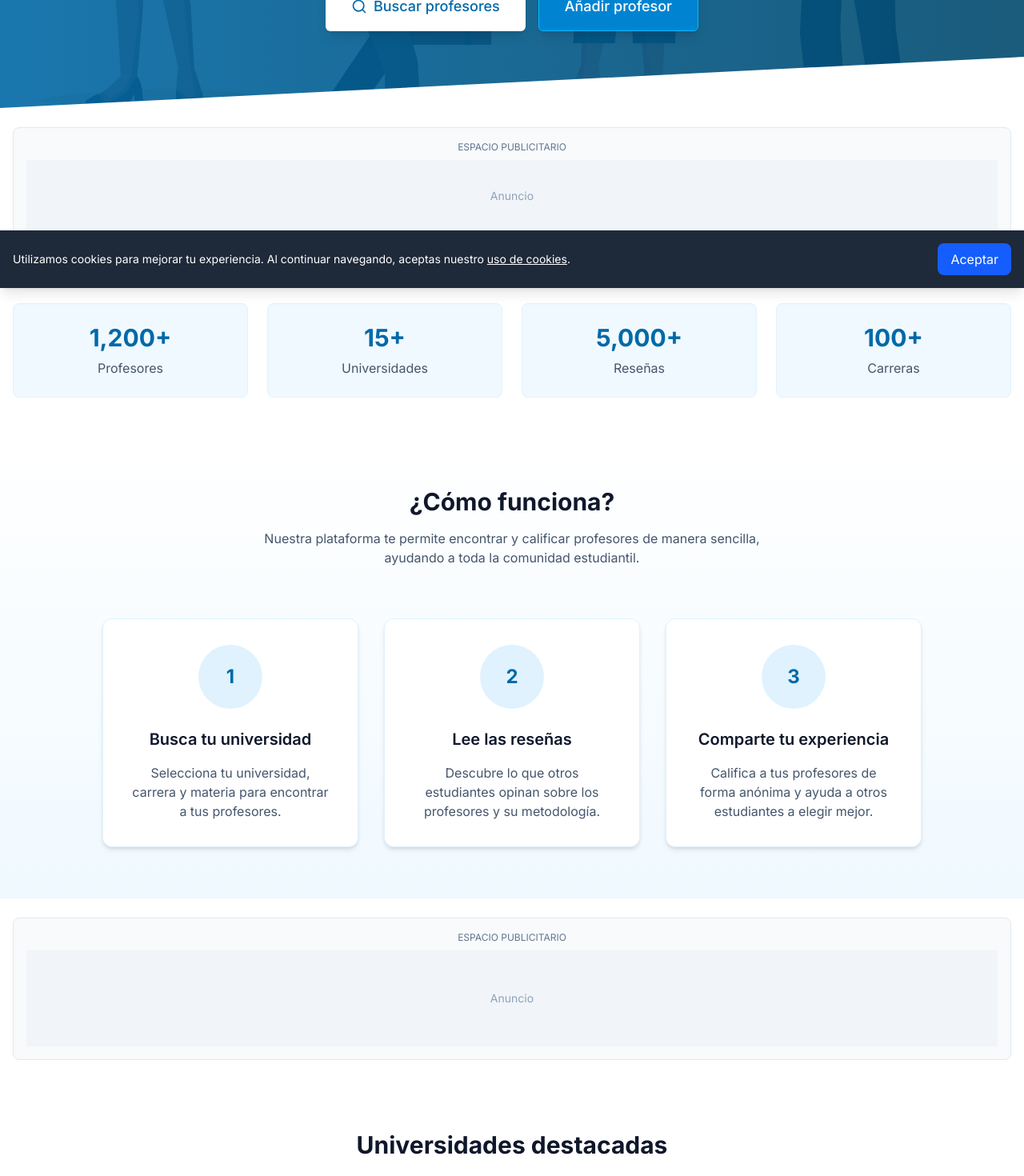
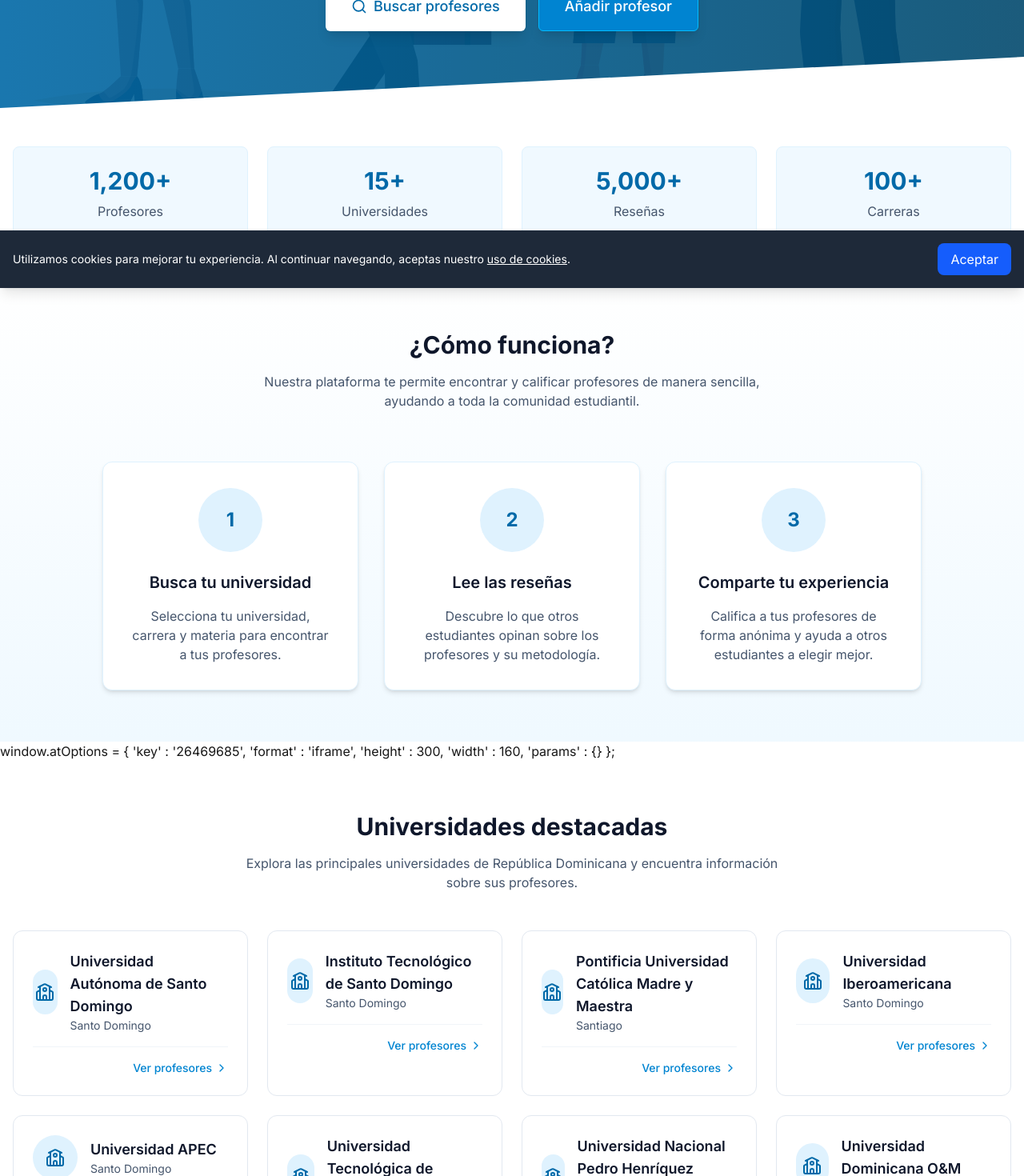
Before and after one commit to ItachiRD26/ratemyprofessor, a Next.js app: page / in a window 1280 px wide. Shown: the part 440-1910 px from the top of the page at 80% size. Built offline with nearby package versions, Linux system fonts and the light colour scheme.

Commit message:
Anuncios Adsterra

```diff
--- a/src/app/layout.tsx
+++ b/src/app/layout.tsx
@@ -53,6 +53,18 @@
           crossOrigin="anonymous"
         ></script>
 
+        {/* Adsterra Scripts */}
+        <script
+          async
+          data-cfasync="false"
+          src="//pl26569797.profitableratecpm.com/402912c82c937e4485d9201543ccec5b/invoke.js"
+        ></script>
+        <script
+          async
+          type="text/javascript"
+          src="//www.highperformanceformat.com/5ca5e5611846bf5ab5047e45a8d87a57/invoke.js"
+        ></script>
+
         {/* SEO Essentials */}
         <meta name="viewport" content="width=device-width, initial-scale=1" />
         <meta name="theme-color" content="#0ea5e9" />
--- a/src/app/page.tsx
+++ b/src/app/page.tsx
@@ -1,8 +1,28 @@
+"use client"
+
 import Link from "next/link"
 import { Search, Star, ChevronRight, School, ArrowRight } from "lucide-react"
 import { universities } from "@/lib/university-data"
+import { useEffect } from "react"
 
+declare global {
+  interface Window {
+    atOptions?: any
+  }
+}
 export default function Home() {
+  useEffect(() => {
+    if (typeof window !== "undefined") {
+      window.atOptions = {
+        key: "5ca5e5611846bf5ab5047e45a8d87a57",
+        format: "iframe",
+        height: 300,
+        width: 160,
+        params: {},
+      }
+    }
+  }, [])
+
   return (
     <div className="flex flex-col min-h-screen bg-white">
       {/* Hero Section */}
@@ -35,23 +55,12 @@
             </div>
           </div>
         </div>
-
-        {/* Decorative elements */}
-        <div
-          className="hidden md:block absolute bottom-0 left-0 w-full h-16 bg-white"
-          style={{ clipPath: "polygon(0 100%, 100% 100%, 100% 0)" }}
-        ></div>
+        <div className="hidden md:block absolute bottom-0 left-0 w-full h-16 bg-white" style={{ clipPath: "polygon(0 100%, 100% 100%, 100% 0)" }}></div>
       </section>
 
       {/* Top Ad Banner - Clearly labeled */}
-      <div className="w-full max-w-7xl mx-auto px-4 py-6">
-        <div className="w-full bg-slate-50 border border-slate-200 rounded-lg p-4 text-center">
-          <p className="text-xs text-slate-500 mb-2">ESPACIO PUBLICITARIO</p>
-          <div className="h-[90px] bg-slate-100 flex items-center justify-center">
-            <p className="text-slate-400 text-sm">Anuncio</p>
-          </div>
-        </div>
-      </div>
+      <div id="container-402912c82c937e4485d9201543ccec5b" style={{ margin: "0 auto" }}></div>
+
 
       {/* Stats Section */}
       <section className="py-12 bg-white">
@@ -123,14 +132,22 @@
       </section>
 
       {/* Middle Ad Banner - Clearly labeled */}
-      <div className="w-full max-w-7xl mx-auto px-4 py-6 bg-white">
-        <div className="w-full bg-slate-50 border border-slate-200 rounded-lg p-4 text-center">
-          <p className="text-xs text-slate-500 mb-2">ESPACIO PUBLICITARIO</p>
-          <div className="h-[120px] bg-slate-100 flex items-center justify-center">
-            <p className="text-slate-400 text-sm">Anuncio</p>
-          </div>
-        </div>
-      </div>
+      <div id="container-26469685" style={{ margin: "0 auto" }}></div>
+<div
+  dangerouslySetInnerHTML={{
+    __html: `
+      window.atOptions = {
+        'key' : '26469685',
+        'format' : 'iframe',
+        'height' : 300,
+        'width' : 160,
+        'params' : {}
+      };
+    `,
+  }}
+/>
+
+
 
       {/* Featured Universities */}
       <section className="py-16 bg-white">
@@ -288,14 +305,20 @@
       </section>
 
       {/* Bottom Ad Banner - Clearly labeled */}
-      <div className="w-full max-w-7xl mx-auto px-4 py-6 bg-white">
-        <div className="w-full bg-slate-50 border border-slate-200 rounded-lg p-4 text-center">
-          <p className="text-xs text-slate-500 mb-2">ESPACIO PUBLICITARIO</p>
-          <div className="h-[90px] bg-slate-100 flex items-center justify-center">
-            <p className="text-slate-400 text-sm">Anuncio</p>
-          </div>
-        </div>
-      </div>
+      <div id="container-26470285" style={{ margin: "0 auto" }}></div>
+<div
+  dangerouslySetInnerHTML={{
+    __html: `
+      window.atOptions = {
+        'key' : '26470285',
+        'format' : 'iframe',
+        'height' : 300,
+        'width' : 160,
+        'params' : {}
+      };
+    `,
+  }}
+/>
     </div>
   )
 }
```
